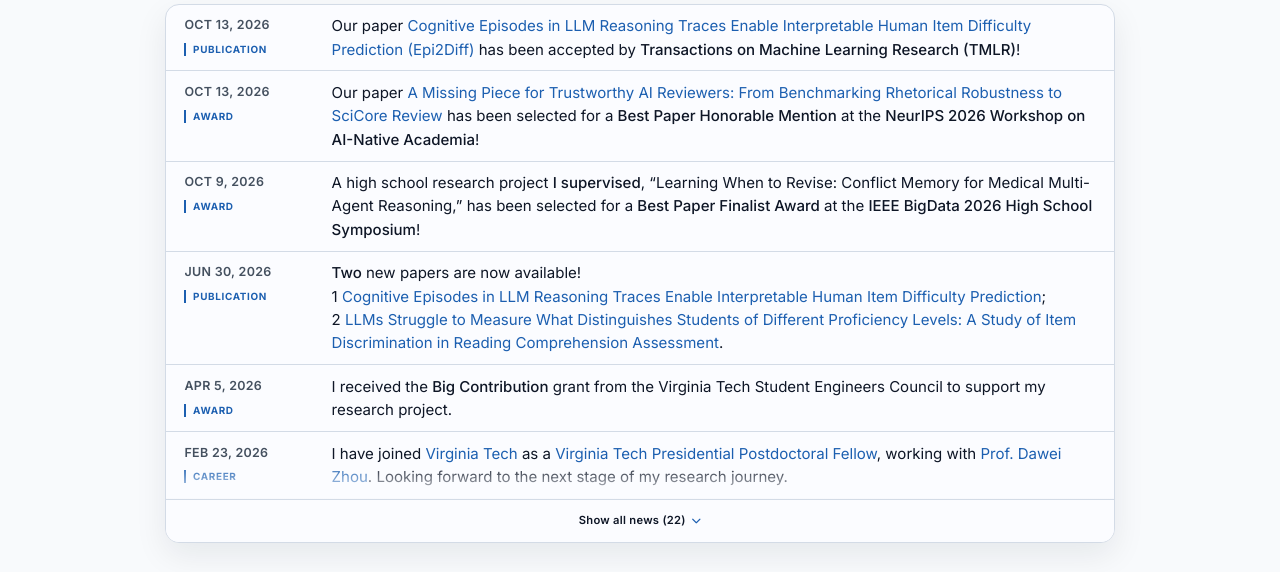
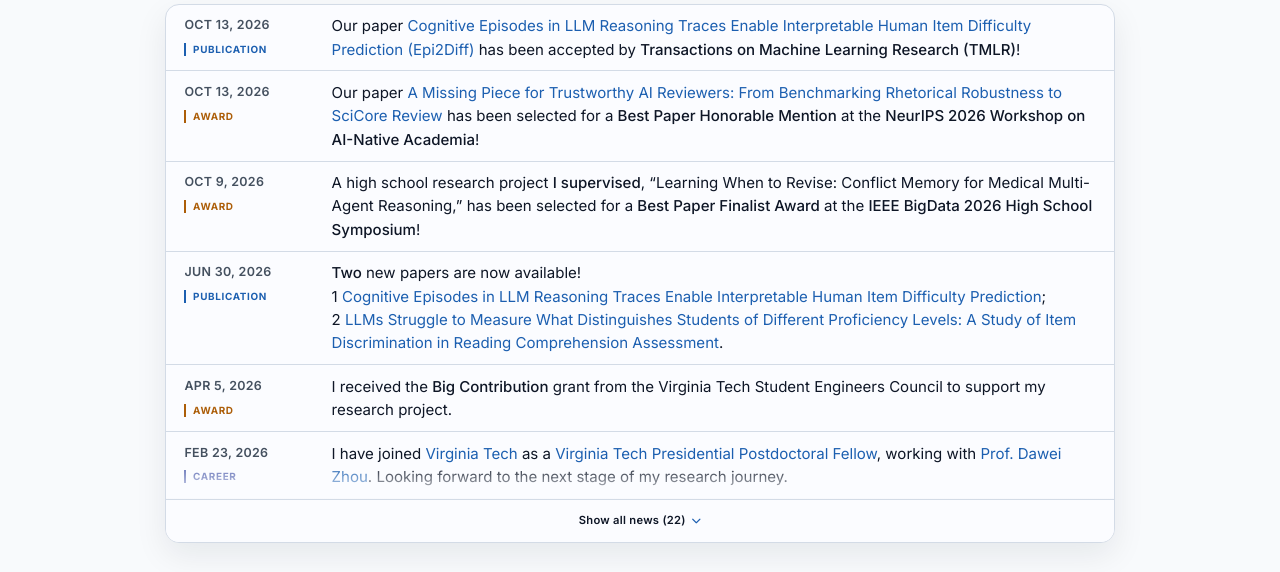
Before and after one commit to c-steve-wang/c-steve-wang.github.io, a Jekyll site: the page built from news.html, in a window 1280 px wide. Shown: the part 208-780 px from the top of the page. Built offline with Jekyll 4.4.1, drawn with Linux system fonts in a browser that asks for light colours; comment, search, counter and statistics services are not loaded; a style sheet for code colours, icons or effects is not loaded.

Commit message:
Restore distinct news category colors for light and dark themes

```diff
--- a/_sass/_base.scss
+++ b/_sass/_base.scss
@@ -723,19 +723,19 @@
   }
 
   .news-category-media {
-    color: var(--global-accent-color);
+    color: var(--news-media-color);
   }
 
   .news-category-award {
-    color: var(--global-theme-color);
+    color: var(--news-award-color);
   }
 
   .news-category-career {
-    color: var(--global-theme-color);
+    color: var(--news-career-color);
   }
 
   .news-category-talk {
-    color: var(--global-theme-color);
+    color: var(--news-talk-color);
   }
 
   .news-title {
--- a/_sass/_themes.scss
+++ b/_sass/_themes.scss
@@ -21,6 +21,10 @@
   --global-accent-color: #1c5fb0;
   --global-collaboration-color: #1c5fb0;
   --global-shadow-color: rgba(14, 22, 38, 0.08);
+  --news-award-color: #ac5e09;
+  --news-media-color: #087e91;
+  --news-career-color: #5968b2;
+  --news-talk-color: #7c3aed;
 
   --global-tip-block: #42b983;
   --global-tip-block-bg: #e2f5ec;
@@ -71,6 +75,10 @@
   --global-accent-color: #6aa6ff;
   --global-collaboration-color: #6aa6ff;
   --global-shadow-color: rgba(2, 8, 23, 0.42);
+  --news-award-color: #f0b45a;
+  --news-media-color: #67d3e0;
+  --news-career-color: #adb6ed;
+  --news-talk-color: #c4a2ff;
 
   --global-tip-block: #42b983;
   --global-tip-block-bg: #e2f5ec;
```
